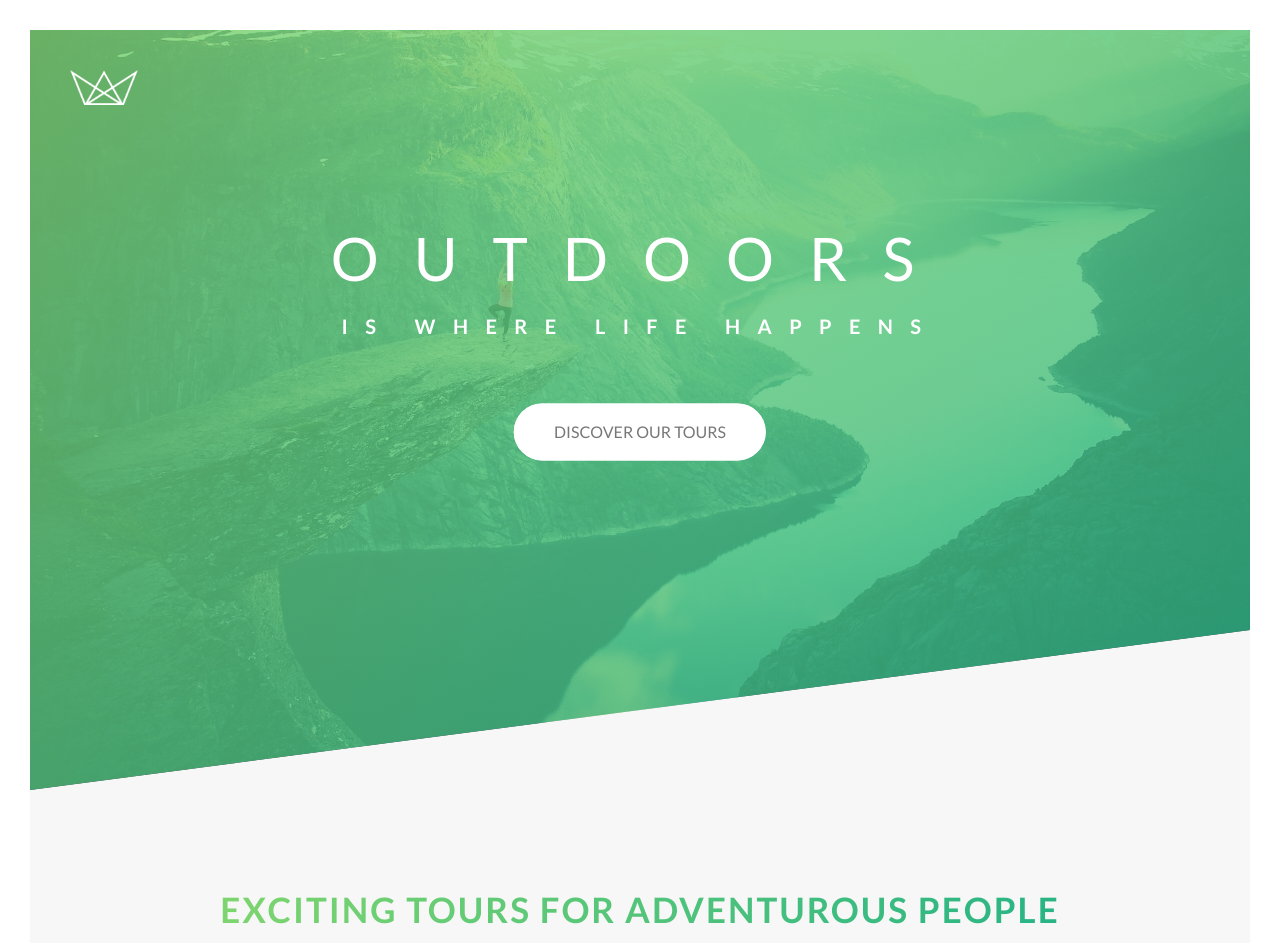
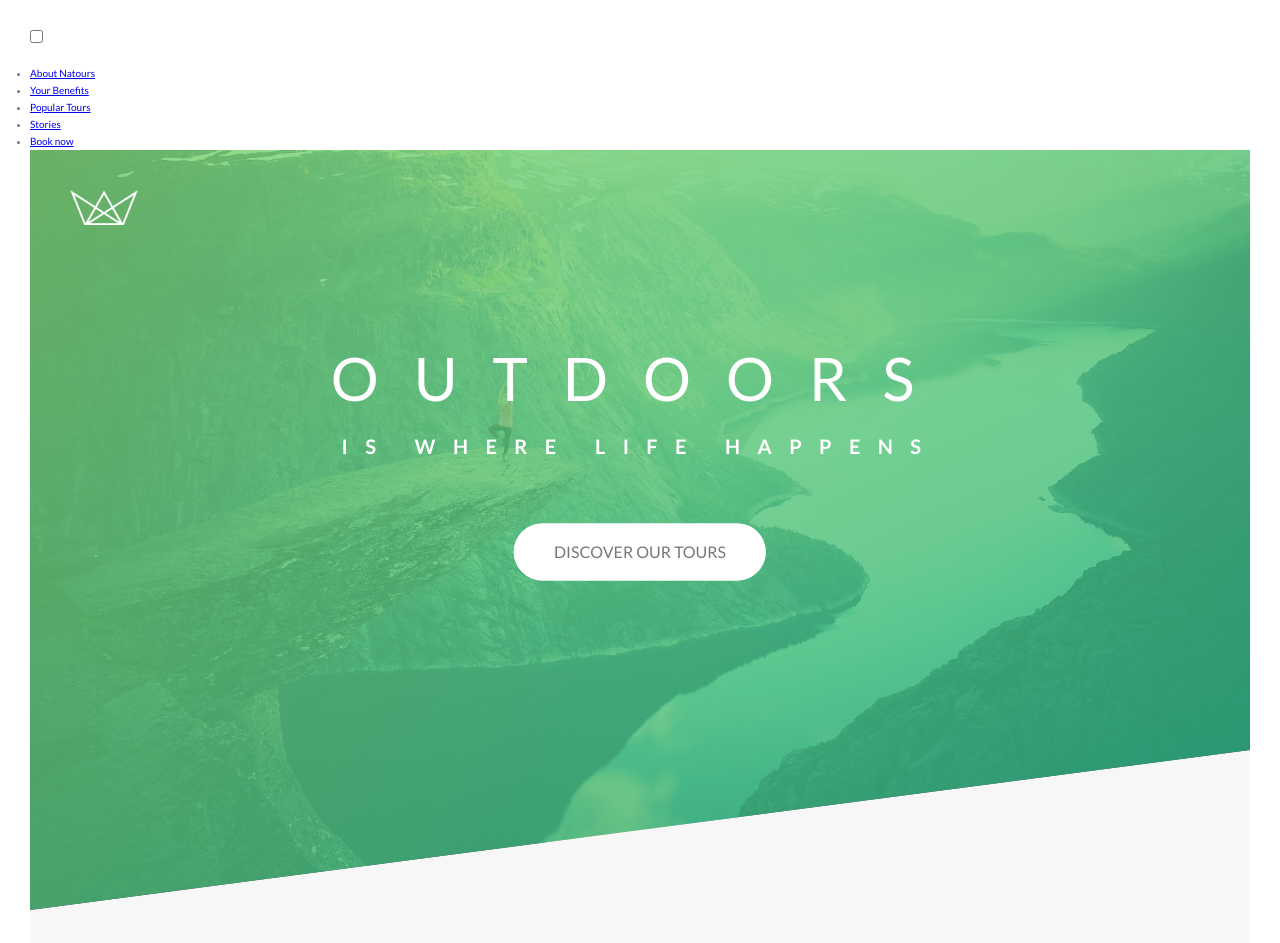
Before and after one commit to bnip/Natours, a website: page index.html in a window 1280 px wide. Shown: the top 943 px of the page. Drawn offline with Linux system fonts and the light colour scheme.

Commit message:
Started Navigation

```diff
--- a/index.html
+++ b/index.html
@@ -13,6 +13,20 @@
         <title>Natours | Exciting tours for adventurous people</title>
     </head>
     <body>
+        <div class="navigation">
+            <input type="checkbox" class="navigation__checkbox" id="navi-toggle">
+            <label for="navi-toggle" class="navigation__button"Menu></label>
+            <div class="navigation__background">&nbsp;</div>
+            <nav class="navigation__nav">
+                <ul class="navigation__list">
+                    <li class="navigation__item"><a href="#" class="navigation__link">About Natours</a></li>
+                    <li class="navigation__item"><a href="#" class="navigation__link">Your Benefits</a></li>
+                    <li class="navigation__item"><a href="#" class="navigation__link">Popular Tours</a></li>
+                    <li class="navigation__item"><a href="#" class="navigation__link">Stories</a></li>
+                    <li class="navigation__item"><a href="#" class="navigation__link">Book now</a></li>
+                </ul>
+            </nav>
+        </div>
         <header class="header">
             <div class="header__logo-box">
                 <img src="img/logo-white.png" alt="Logo" class="header__logo">
```
